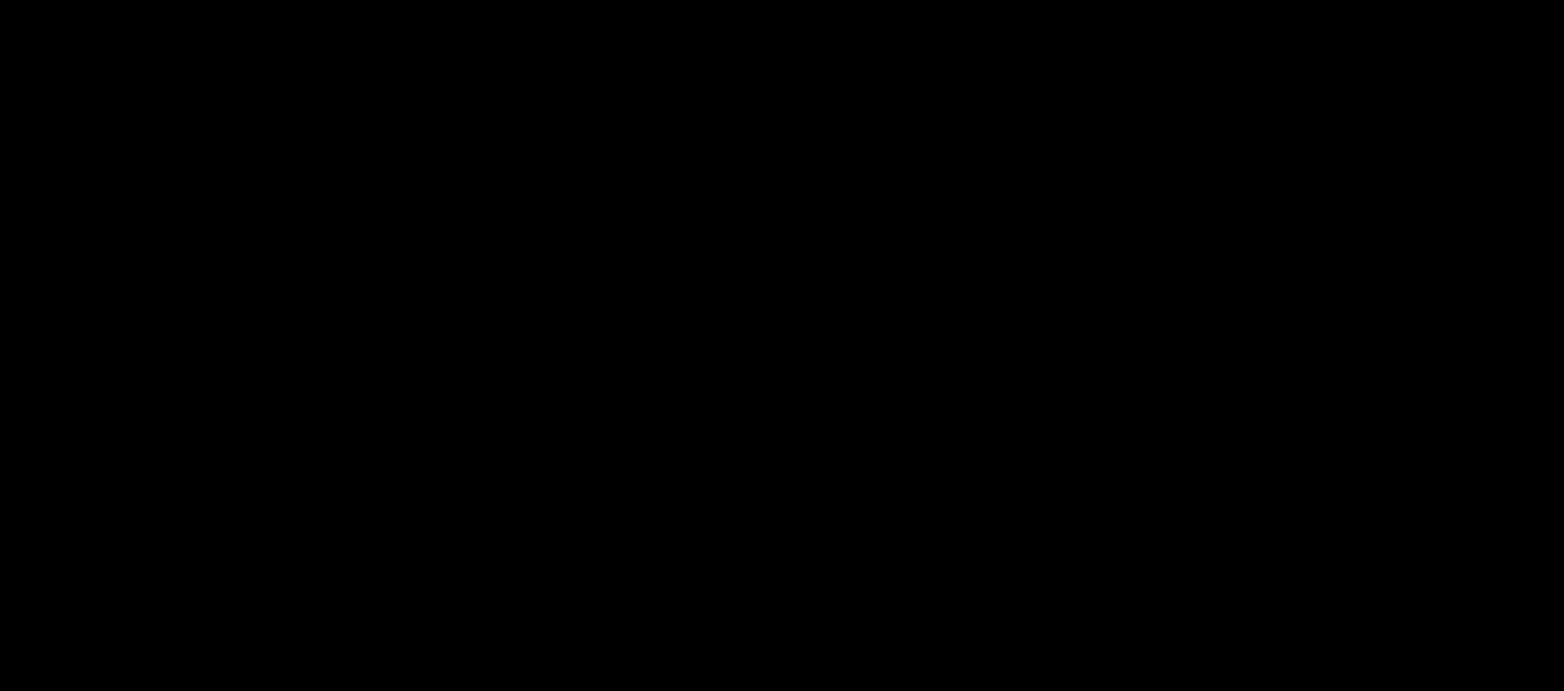
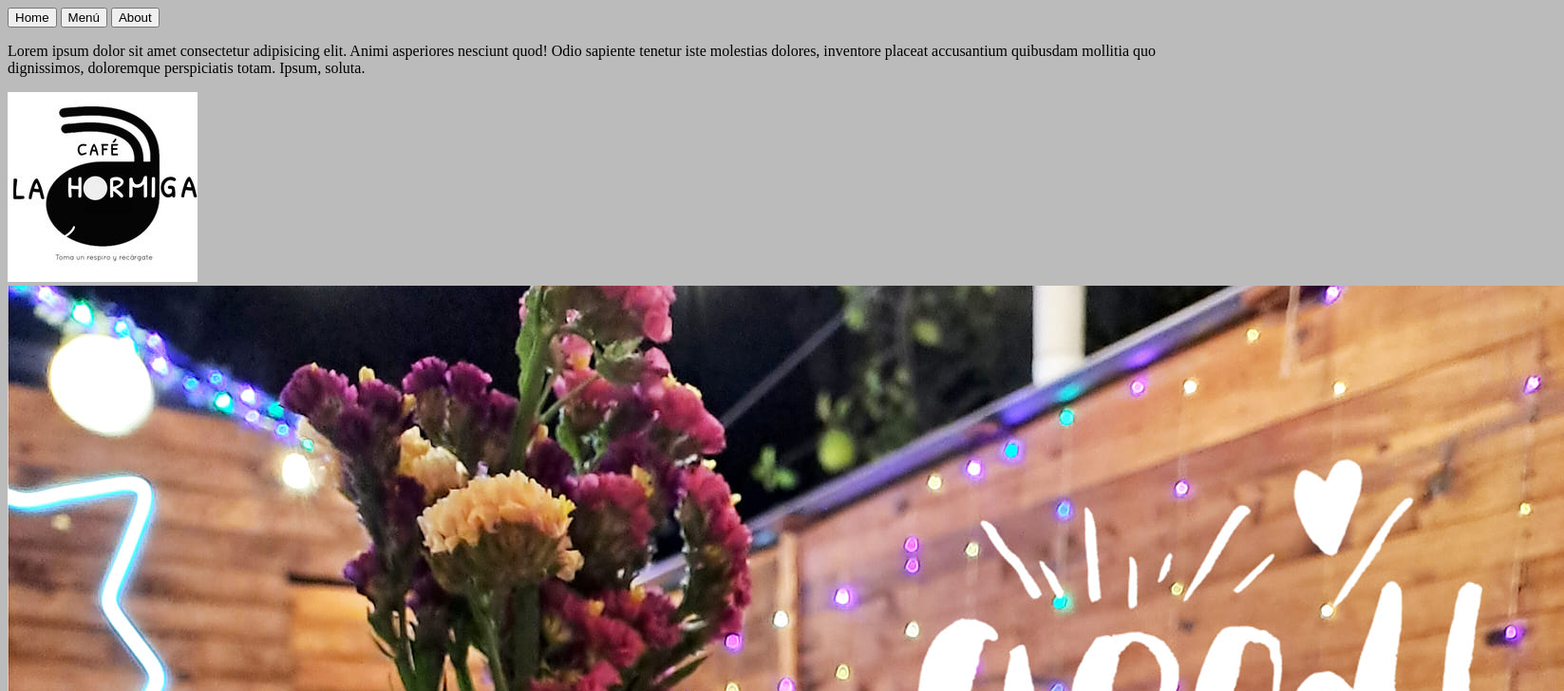
Before and after one commit to Jhazeel-mmh/Restaurant-Page, a website built with webpack: page src/template.html in a window 1280 px wide. Shown: the top 728 px of the page at 95% size, 1647 px wide, since content can reach past the window. Built offline with nearby package versions, Linux system fonts and the light colour scheme.

Commit message:
Add some structure to the pague in index.html and generate content via pague-load-mainContent.js

```diff
--- a/src/index.js
+++ b/src/index.js
@@ -1,3 +1,5 @@
 import "./style.css";
+import { pagueLoadMainContent } from "./pague-load-mainContent.js";
 
+pagueLoadMainContent();
 console.log("Bienvenidos a la hormiga");
--- /dev/null
+++ b/src/pague-load-mainContent.js
@@ -0,0 +1,33 @@
+import mainOne from "./main-restaurante.jpg";
+import mainTwo from "./main2-restaurante.jpg";
+import logo from "./logo-restaurante.jpg";
+
+export function pagueLoadMainContent(){
+    let p = document.createElement("p");
+    p.textContent = "Lorem ipsum dolor sit amet consectetur adipisicing elit. Animi asperiores nesciunt quod! Odio sapiente tenetur iste molestias dolores, inventore placeat accusantium quibusdam mollitia quo dignissimos, doloremque perspiciatis totam. Ipsum, soluta.";
+    p.classList.add("content__maintext")
+
+    let logoImg = new Image();
+    logoImg.src = logo;
+
+    let mainImgOne = new Image();
+    mainImgOne.src = mainOne;
+
+    let mainImgTwo = new Image();
+    mainImgTwo.src = mainTwo;
+
+    let elements = {
+        p,
+        logoImg,
+        mainImgTwo,
+    };
+
+    const appendMainContent = () => {
+        let content = document.querySelector("#content");
+        for (let key in elements){
+            content.appendChild(elements[key])
+        }
+    };
+
+    appendMainContent()
+}
--- a/src/style.css
+++ b/src/style.css
@@ -1,3 +1,3 @@
 body {
-    background-color: #000;
+    background-color: #bbb;
 }
--- a/src/template.html
+++ b/src/template.html
@@ -6,6 +6,15 @@
     <title>Café La Hormiga</title>
 </head>
 <body>
+    <header>
+        <nav>
+            <button type="button">Home</button>
+            <button type="button">Menú</button>
+            <button type="button">About</button>
+        </nav>
+    </header>
+    <div id="content">
 
+    </div>
 </body>
 </html>
```
Also changed, not shown: README.md, src/logo-restaurante.jpg (added), src/main-restaurante.jpg (added), src/main2-restaurante.jpg (added).
